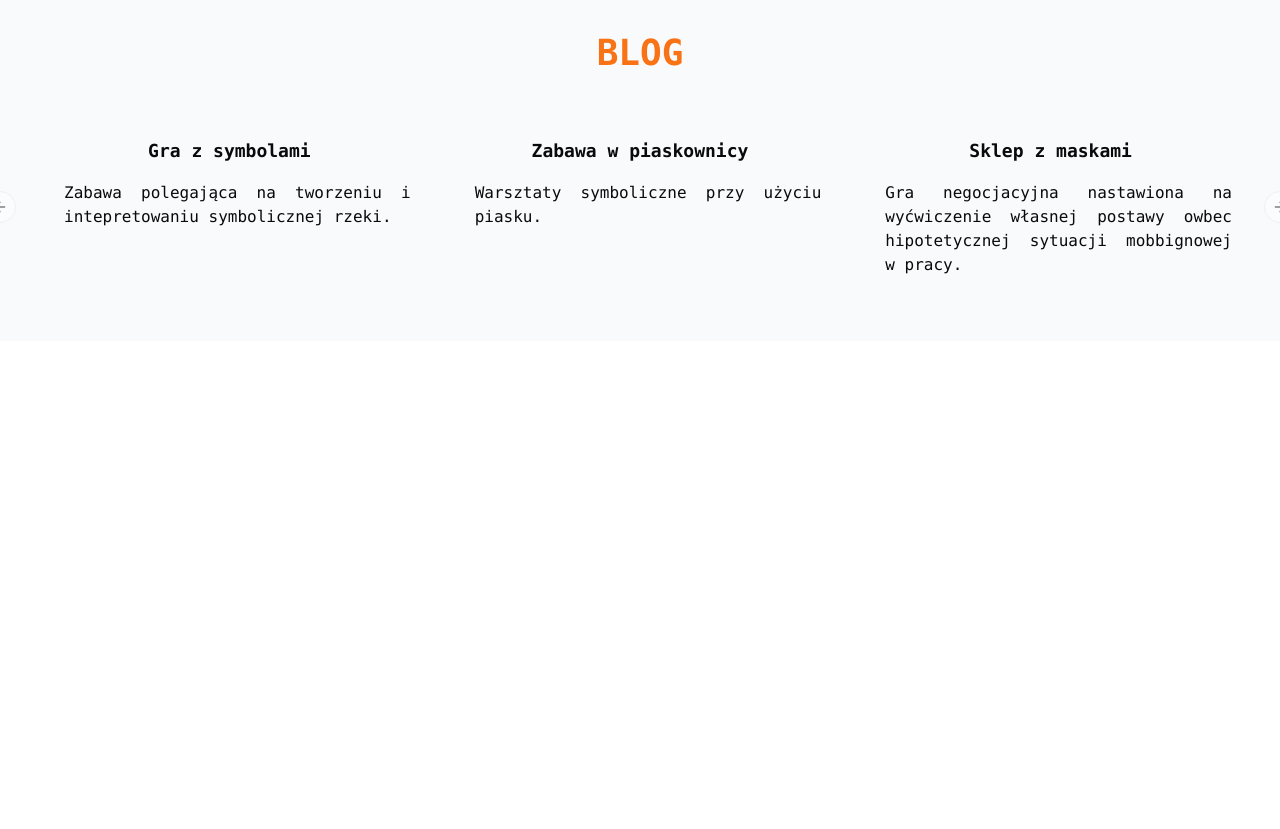
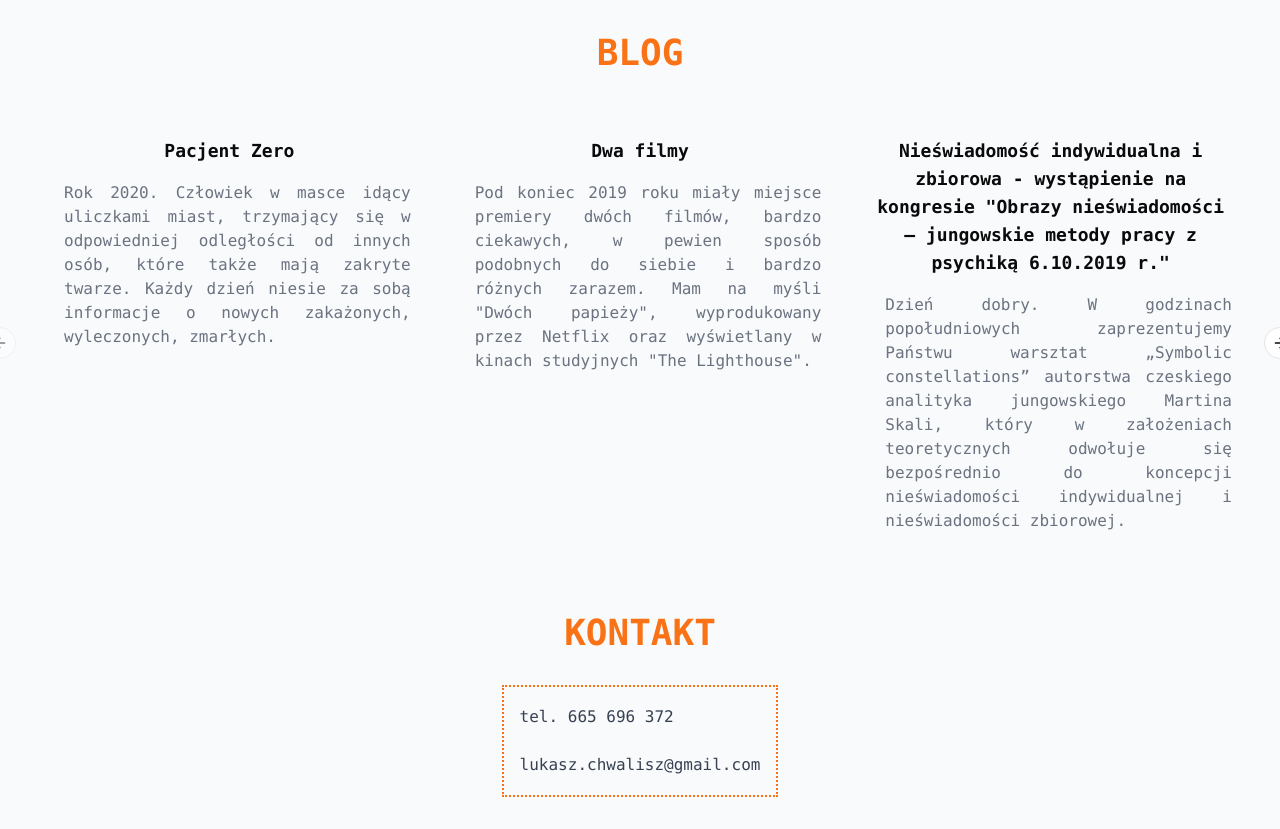
Before and after one commit to lukaszchwalisz/gab, a Next.js app: page / in a window 1280 px wide. Shown: the part 2760-3589 px from the top of the page. Before the commit the page ends 3101 px from the top, so only its background shows below. Built offline with nearby package versions, Linux system fonts and the light colour scheme.

Commit message:
wideframe

```diff
--- a/src/app/page.tsx
+++ b/src/app/page.tsx
@@ -72,7 +72,7 @@
       </div>
     </div>
 
-          <h2 className="m-4 text-2xl font-bold font-mono text-gray-500 bg-yellow-200">Warsztaty</h2>
+      <h2 className="m-4 text-2xl font-bold font-mono text-gray-500 bg-yellow-200">Warsztaty</h2>
 
 
     <div className="container lg:flex lg:space-x-4 m-4 p-4 font-mono text-justify">
@@ -122,15 +122,41 @@
       </div>
     </div>
 
+
     <h2 className="m-4 text-4xl font-bold font-mono text-orange-500">BLOG</h2>
+
+
     <div className="container lg:flex lg:space-x-4 m-4 p-4 font-mono text-justify">
     <Carousel>
-        <CarouselContent className="">
+        <CarouselContent className="md:basis-1/2 lg:basis-1/3">
 
           <CarouselItem className="md:basis-1/2 lg:basis-1/3">
           <div className="p-4 mb-4 space-x-4">
-          <h3 className="text-lg text-center font-bold mb-4">Gra z symbolami</h3>
-          <p>Zabawa polegająca na tworzeniu i intepretowaniu symbolicznej rzeki.</p>
+
+          <h3 className="text-lg text-center font-bold mb-4">Pacjent Zero</h3>
+
+          <p className="text-gray-500">Rok 2020. Człowiek w masce idący uliczkami miast, trzymający się w odpowiedniej odległości od innych osób, które także mają zakryte twarze. Każdy dzień niesie za sobą informacje o nowych zakażonych, wyleczonych, zmarłych.</p>
+          </div>
+          </CarouselItem>
+
+          <CarouselItem className="md:basis-1/2 lg:basis-1/3">
+          <div className="p-4 mb-4 space-x-4">
+          <h3 className="text-lg text-center font-bold mb-4">Dwa filmy</h3>
+          <p className="text-gray-500">Pod koniec 2019 roku miały miejsce premiery dwóch filmów, bardzo ciekawych, w pewien sposób podobnych do siebie i bardzo różnych zarazem. Mam na myśli "Dwóch papieży", wyprodukowany przez Netflix oraz wyświetlany w kinach studyjnych "The Lighthouse".</p>
+          </div>
+          </CarouselItem>
+
+          <CarouselItem className="md:basis-1/2 lg:basis-1/3">
+          <div className="p-4 mb-4 space-x-4">
+          <h3 className="text-lg text-center font-bold mb-4">Nieświadomość indywidualna i zbiorowa - wystąpienie na kongresie "Obrazy nieświadomości – jungowskie metody pracy z psychiką 6.10.2019 r."</h3>
+          <p className="text-gray-500">Dzień dobry. W godzinach popołudniowych zaprezentujemy Państwu warsztat „Symbolic constellations” autorstwa czeskiego analityka jungowskiego Martina Skali, który w założeniach teoretycznych odwołuje się bezpośrednio do koncepcji nieświadomości indywidualnej i nieświadomości zbiorowej.</p>
+          </div>
+          </CarouselItem>
+
+          <CarouselItem className="md:basis-1/2 lg:basis-1/3">
+          <div className="p-4 mb-4 space-x-4">
+          <h3 className="text-lg text-center font-bold mb-4">Golem: archetypowy mit czy miejska legenda?</h3>
+          <p className="text-gray-500">Pod koniec sesji pacjentka spytała mnie o figurkę, która znajdowała się w moim gabinecie. Figurka przedstawiała słonia, który nosił na sobie zegar.</p>
 
 
           </div>
@@ -138,8 +164,8 @@
 
           <CarouselItem className="md:basis-1/2 lg:basis-1/3">
           <div className="p-4 mb-4 space-x-4">
-          <h3 className="text-lg text-center font-bold mb-4">Zabawa w piaskownicy</h3>
-          <p>Warsztaty symboliczne przy użyciu piasku.</p>
+          <h3 className="text-lg text-center font-bold mb-4">Sny a nieświadomy sens</h3>
+          <p className="text-gray-500">W rozdziale „Podróże” we książce „Wspomnienia, sny, myśli” C.G. Jung przytoczył sen, który miał podczas podróży do Tunisu.</p>
 
 
           </div>
@@ -147,8 +173,8 @@
 
           <CarouselItem className="md:basis-1/2 lg:basis-1/3">
           <div className="p-4 b-4 space-x-4">
-          <h3 className="text-lg text-center font-bold mb-4">Sklep z maskami</h3>
-          <p>Gra negocjacyjna nastawiona na wyćwiczenie własnej postawy owbec hipotetycznej sytuacji mobbignowej w pracy.
+          <h3 className="text-lg text-center font-bold mb-4">Co oznacza Lechaim ?</h3>
+          <p className="text-gray-500">„Lechaim !” To tradycyjny toast przed piciem wina czy innego napoju, oznaczający dosłownie „Za życie!”.
           </p>
 
 
@@ -159,6 +185,12 @@
         <CarouselPrevious />
       <CarouselNext />
     </Carousel>
+    </div>
+
+    <h2 className="m-4 text-4xl font-bold font-mono text-orange-500">KONTAKT</h2>
+    <div className="prose prose-base m-4 text-justify font-mono border-dotted border-2 border-orange-500 p-4">
+      <p>tel. 665 696 372</p>
+      <p>lukasz.chwalisz@gmail.com</p>
 
     </div>
 
```
